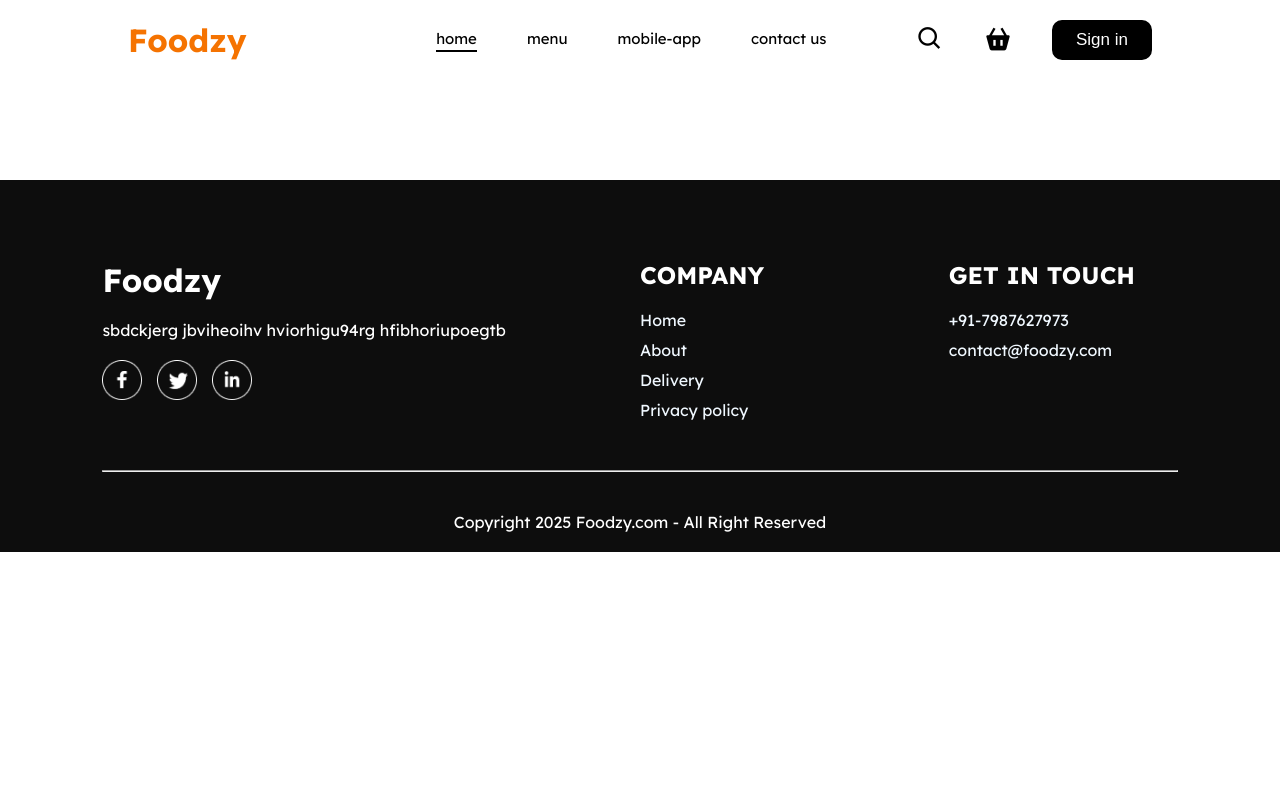
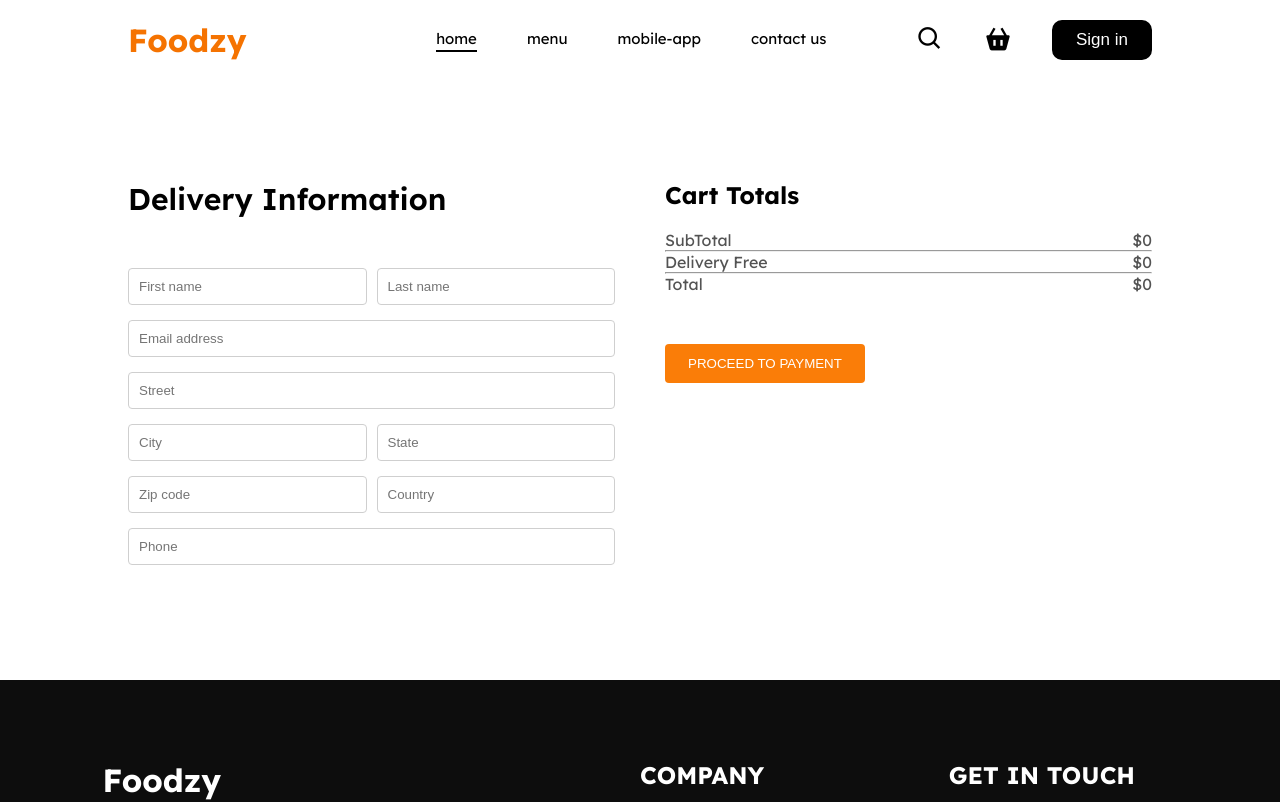
Before and after one commit to narendraojha24/Foodzy, a React (Vite) app in the folder react/: page /order in a window 1280 px wide. Shown: the top 802 px of the page. Built offline with nearby package versions, Linux system fonts and the light colour scheme.

Commit message:
added PlaceOrder Page

```diff
--- a/react/src/components/ExploreMenu/ExploreMenu.css
+++ b/react/src/components/ExploreMenu/ExploreMenu.css
@@ -5,6 +5,7 @@
 }
 .explore-menu h1{
     font-weight: 500;
+    margin-top: 50px;
 }
 .explore-menu-text{
     max-width: 60%;
--- a/react/src/components/Header/Header.css
+++ b/react/src/components/Header/Header.css
@@ -75,6 +75,7 @@
     }
     .header-contents h1{
         font-size: 25px;
+        padding-top: 20px;
 
     }
     .header-contents button{
--- a/react/src/pages/Cart/Cart.css
+++ b/react/src/pages/Cart/Cart.css
@@ -65,20 +65,25 @@
     align-items: center;
     background-color: white;
     border-radius: 4px;
+    width: 400px;
 }
 .cart-promocode-input input{
     background-color: transparent;
-    border: none;
+    border: 1px solid rgb(208, 206, 206);
     outline: none;
     padding-left: 10px;
+    width: 100%;
+    height: 35px;
 }
 .cart-promocode-input button{
-    width: max(10vw,150px);
-    padding: 12px 5px;
+    width: max(2vw,100px);
+    padding: 10px 5px;
     background-color: black;
     border: none;
+    border-radius: 5px;
     color: white;
-    background-origin: 4px
+    background-origin: 4px;
+    margin-left: 5px
 }
 
 @media (max-width:750px) {
--- a/react/src/pages/Cart/Cart.jsx
+++ b/react/src/pages/Cart/Cart.jsx
@@ -1,10 +1,14 @@
 import React, { useContext } from 'react'
 import './Cart.css'
 import { StoreContext } from '../../context/StoreContext'
+import { useNavigate } from 'react-router-dom';
 
 export default function Cart() {
 
   const { cartItems, food_list, removeFromCart, getTotalCartAmount } = useContext(StoreContext);
+
+  const navigate = useNavigate();
+
   return (
       <div className='cart'>
         <div className="cart-items">
@@ -49,15 +53,15 @@
               <hr />
               <div className='cart-total-details'>
               <p>Delivery Free</p>
-              <p>${2}</p>
+              <p>${getTotalCartAmount()===0?0:2}</p>
               </div>
               <hr />
               <div className='cart-total-details'>
               <p>Total</p>
-              <p>${getTotalCartAmount()+2}</p>
+              <p>${getTotalCartAmount()===0?0:getTotalCartAmount()+2}</p>
               </div>
             </div>
-            <button>PROCEED TO CHECKOUT</button>
+            <button onClick={()=>navigate('/order')}>PROCEED TO CHECKOUT</button>
           </div>
           <div className="cart-promocode">
             <div>
--- a/react/src/pages/PlaceOrder/PlaceOrder.css
+++ b/react/src/pages/PlaceOrder/PlaceOrder.css
@@ -0,0 +1,35 @@
+.place-order{
+    display: flex;
+    align-items: start;
+    justify-content: space-between;
+    gap: 50px;
+    margin-top: 100px;
+}
+.place-order-left{
+    width: 100%;
+    max-width: max(30%,500px);
+}
+.place-order-left .title{
+    font-size: 30px;
+    font-weight: 600;
+    margin-bottom: 50px;
+}
+.place-order-left input{
+    margin-bottom: 15px;
+    width: 100%;
+    padding: 10px;
+    border: 1px solid rgb(207, 207, 207);
+    border-radius: 4px;
+    outline-color: tomato;
+}
+.place-order-left .multi-fields{
+    display: flex;
+    gap: 10px;
+}
+.place-order-right{
+    width: 100%;
+    max-width: max(40%,500px);
+}
+.place-order .cart-total button{
+    margin-top: 30px;
+}
--- a/react/src/pages/PlaceOrder/PlaceOrder.jsx
+++ b/react/src/pages/PlaceOrder/PlaceOrder.jsx
@@ -1,10 +1,56 @@
-import React from 'react'
+import React, { useContext } from 'react'
 import './PlaceOrder.css'
+import { StoreContext } from '../../context/StoreContext'
 
 export default function PlaceOrder() {
+
+  const {getTotalCartAmount} = useContext(StoreContext)
+
   return (
-    <div>
+    <form className='place-order'>
+      <div className='place-order-left'>
+        <p className='title'>Delivery Information</p>
+        <div className="multi-fields">
+          <input type="text" placeholder='First name'/>
+          <input type="text" placeholder='Last name'/>
+        </div>
+        <input type="text" placeholder='Email address'/>
+        <input type="text" placeholder='Street'/>
+        <div className="multi-fields">
+          <input type="text" placeholder='City'/>
+          <input type="text" placeholder='State'/>
+        </div>
+        <div className="multi-fields">
+          <input type="text" placeholder='Zip code'/>
+          <input type="text" placeholder='Country'/>
+        </div>
+        <input type="text" placeholder='Phone'/>
+      </div>
 
-    </div>
+      <div className="place-order-right">
+      <div className='cart-total'>
+            <h2>Cart Totals</h2>
+            <div>
+            <div className='cart-total-details'>
+                <p>SubTotal</p>
+                <p>${getTotalCartAmount()}</p>
+              </div>
+              <hr />
+            <div className='cart-total-details'>
+              <p>Delivery Free</p>
+              <p>${getTotalCartAmount()===0?0:2}</p>
+              </div>
+              <hr />
+              <div className='cart-total-details'>
+              <p>Total</p>
+              <p>${getTotalCartAmount()===0?0:getTotalCartAmount()+2}</p>
+              </div>
+            </div>
+            <button>PROCEED TO PAYMENT</button>
+          </div>
+
+      </div>
+
+    </form>
   )
 }
```
